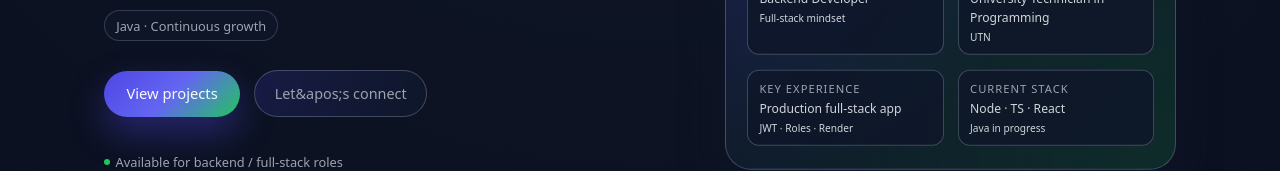
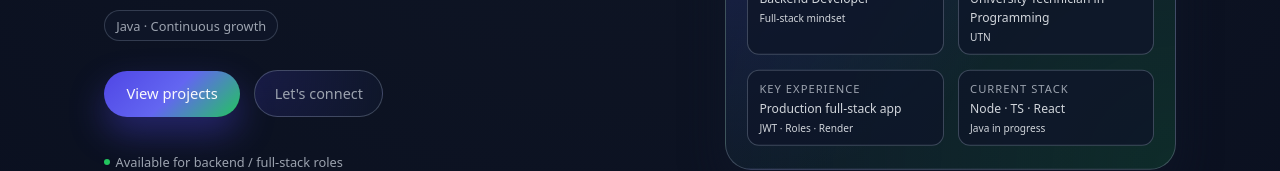
Before and after one commit to LuchoGuardese/Portfolio, a React (Vite) app: page / in a window 1280 px wide. Shown: the part 533-704 px from the top of the page. Built offline with nearby package versions, Linux system fonts and the light colour scheme.

Commit message:
arreglos

```diff
--- a/src/App.tsx
+++ b/src/App.tsx
@@ -103,7 +103,7 @@ const App: React.FC = () => {
                   {isEs ? "Ver proyectos" : "View projects"}
                 </a>
                 <a href="#contact" className="btn-secondary">
-                  {isEs ? "Contact me" : "Let&apos;s connect"}
+                  {isEs ? "Contact me" : "Let's connect"}
                 </a>
               </div>
               <div className="hero-meta">
```
